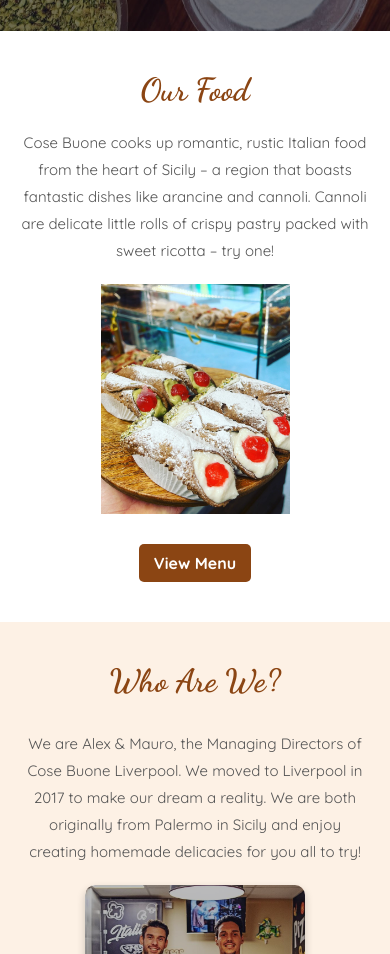
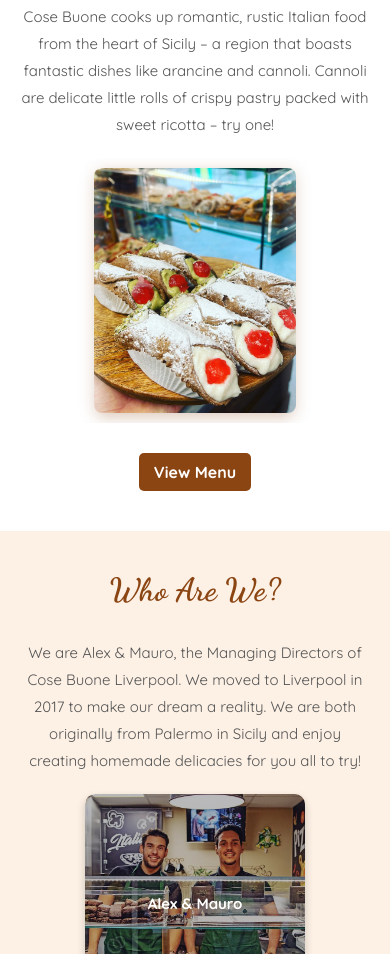
Before and after one commit to DmytroHonchar/cosebuoneliverpool, a website: page public/home.html in a window 390 px wide. Shown: the part 704-1658 px from the top of the page. Drawn offline with Linux system fonts and the light colour scheme.

Commit message:
Update home.css

```diff
--- a/public/home.css
+++ b/public/home.css
@@ -575,7 +575,7 @@
     }
 
     .hero {
-        height: 80vh;
+        height: 65vh;
         background: url('content/cover2.jpg') no-repeat bottom center/cover scroll;
     }
 
@@ -620,60 +620,102 @@
     }
 
     /* Carousel Styles Adjusted for Mobile */
+    /* Carousel Styles Adjusted for Mobile */
     .carousel-wrapper {
         width: 100%;
         margin: 0 auto;
-        display: flex;
-        justify-content: center;
+        position: relative;
     }
 
     .carousel-container {
-        width: 80%;
-        padding: 0 10%;
-        overflow: hidden;
+        width: 90%;
+        padding: 0 5%;
+        overflow: visible;
         height: auto;
-        margin: 0 auto; /* Center container horizontally */
-        box-sizing: border-box; /* Include padding in width calculation */
+        margin: 0 auto;
+        position: relative;
     }
 
     .carousel-track {
         display: flex;
-        overflow-x: scroll;
+        overflow-x: auto;
         scroll-snap-type: x mandatory;
         -webkit-overflow-scrolling: touch;
         scroll-behavior: smooth;
+        padding: 10px 0;
     }
 
     .carousel-track img {
-        width: 100%; /* Full width of container */
+        width: 80%;
         height: auto;
-        flex: 0 0 100%; /* Each image takes full width */
+        flex: 0 0 80%;
         scroll-snap-align: center;
-        margin: 0;
-        transform: translateX(0); /* Reset any potential transforms */
+        margin: 0 10%;
+        border-radius: 8px;
+        box-shadow: 0 4px 15px rgba(139, 69, 19, 0.3);
+        transition: transform 0.3s ease;
     }
 
-    /* Hide scrollbar */
-    .carousel-track::-webkit-scrollbar {
-        display: none;
+    /* Scroll Indicators */
+    .carousel-container::before,
+    .carousel-container::after {
+        content: '';
+        position: absolute;
+        top: 0;
+        bottom: 0;
+        width: 20%;
+        z-index: 2;
+        pointer-events: none;
     }
 
-    .carousel-track {
-        -ms-overflow-style: none;
-        scrollbar-width: none;
+    .carousel-container::before {
+        left: 0;
+        background: linear-gradient(90deg, rgba(255,255,255,0.8) 0%, rgba(255,255,255,0) 100%);
+    }
+
+    .carousel-container::after {
+        right: 0;
+        background: linear-gradient(270deg, rgba(255,255,255,0.8) 0%, rgba(255,255,255,0) 100%);
+    }
+
+    /* Scroll Hint Animation */
+    @keyframes scroll-hint {
+        0% { transform: translateX(0) }
+        50% { transform: translateX(10px) }
+        100% { transform: translateX(0) }
+    }
+
+    .swipe-hint {
+        text-align: center;
+        color: #8B4513;
+        margin: 15px 0;
+        font-size: 0.9em;
+        display: flex;
+        align-items: center;
+        justify-content: center;
+        gap: 8px;
+    }
+
+    .swipe-hint::after {
+        content: '→';
+        display: inline-block;
+        animation: scroll-hint 1.5s infinite;
+        font-size: 1.2em;
+    }
+
+    /* Active Scroll State */
+    .carousel-track:active {
+        cursor: grabbing;
+    }
+
+    .carousel-track img:not(:first-child) {
+        opacity: 0.85;
     }
 
     .carousel-btn {
         display: none;
     }
 
-    /* Optional: Add touch hint */
-    .swipe-hint {
-        text-align: center;
-        color: #8B4513;
-        margin-top: 10px;
-        font-size: 0.9em;
-    }
 
     .about-text h1 {
         font-size: 2em;
```
